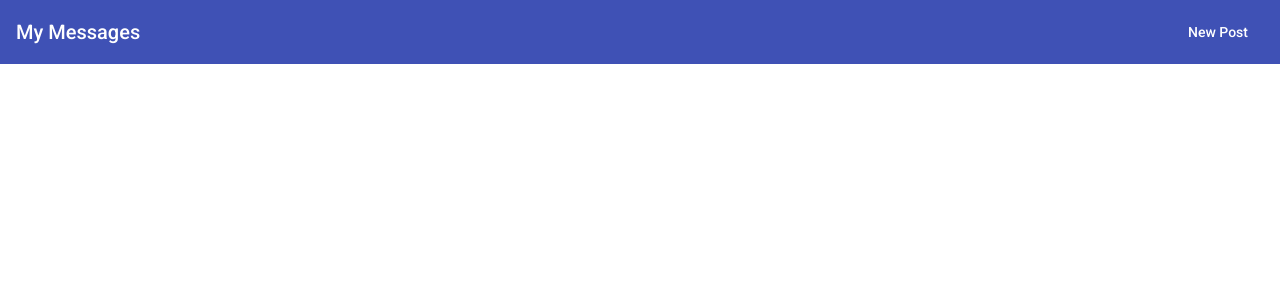
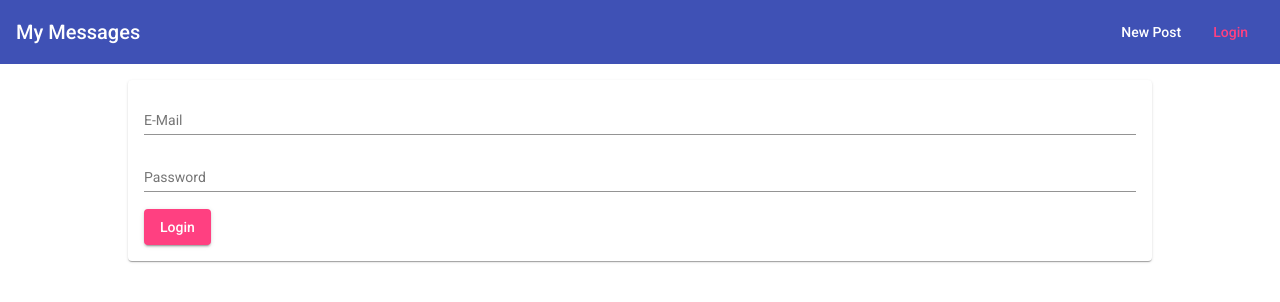
Before and after one commit to yadavmilind08/mean-course, an Angular app: page /login in a window 1280 px wide. Before the commit this address led to /. Shown: the top 302 px of the page. Built offline with nearby package versions, Linux system fonts and the light colour scheme.

Commit message:
Added login input fields

```diff
--- a/src/app/app-routing.module.ts
+++ b/src/app/app-routing.module.ts
@@ -2,12 +2,13 @@ import { NgModule } from '@angular/core';
 import { Routes, RouterModule } from '@angular/router';
 import { PostListComponent } from './posts/post-list/post-list.component';
 import { PostCreateComponent } from './posts/post-create/post-create.component';
+import { LoginComponent } from './auth/login/login.component';
 
 const routes: Routes = [
   { path: '', component: PostListComponent },
   { path: 'create', component: PostCreateComponent },
-  { path: 'edit/:postId', component: PostCreateComponent }
-
+  { path: 'edit/:postId', component: PostCreateComponent },
+  { path: 'login', component: LoginComponent }
 ];
 
 @NgModule({
--- /dev/null
+++ b/src/app/auth/login/login.component.css
@@ -0,0 +1,7 @@
+mat-form-field {
+  width: 100%;
+}
+
+mat-spinner {
+  margin: auto;
+}
--- /dev/null
+++ b/src/app/auth/login/login.component.html
@@ -0,0 +1,14 @@
+<mat-card>
+  <mat-spinner *ngIf="isLoading"></mat-spinner>
+  <form *ngIf="!isLoading">
+    <mat-form-field>
+      <input matInput type="email" placeholder="E-Mail">
+      <mat-error *ngIf="">Please enter a Valid email.</mat-error>
+    </mat-form-field>
+    <mat-form-field>
+      <input matInput type="password" placeholder="Password">
+      <mat-error *ngIf="">Please enter a Valid Password</mat-error>
+    </mat-form-field>
+    <button mat-raised-button color="accent" type="submit">Login</button>
+  </form>
+</mat-card>
--- /dev/null
+++ b/src/app/auth/login/login.component.ts
@@ -0,0 +1,9 @@
+import { Component } from "@angular/core";
+
+@Component({
+  templateUrl: './login.component.html',
+  styleUrls: ['./login.component.css']
+})
+export class LoginComponent {
+  isLoading = false;
+}
--- a/src/app/header/header.component.css
+++ b/src/app/header/header.component.css
@@ -9,6 +9,10 @@ a {
   color: white;
 }
 
+ul {
+  display: flex;
+}
+
 .spacer {
   flex: 1 1 auto;
 }
--- a/src/app/header/header.component.html
+++ b/src/app/header/header.component.html
@@ -5,5 +5,8 @@
     <li>
       <a mat-button routerLink="/create" routerLinkActive="mat-accent">New Post</a>
     </li>
+    <li>
+      <a mat-button routerLink="/login" routerLinkActive="mat-accent">Login</a>
+    </li>
   </ul>
 </mat-toolbar>
```
Also changed, not shown: src/app/app.module.ts (+5 -2 lines).
